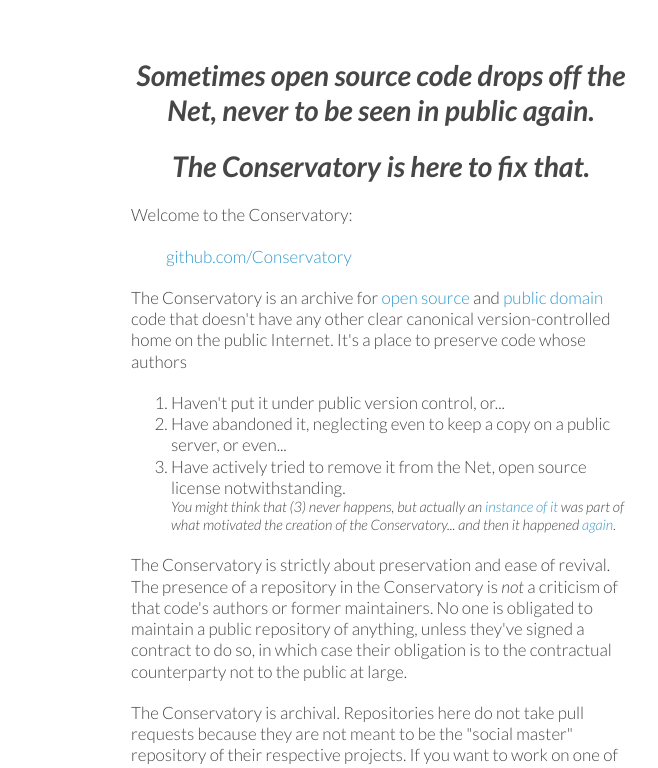
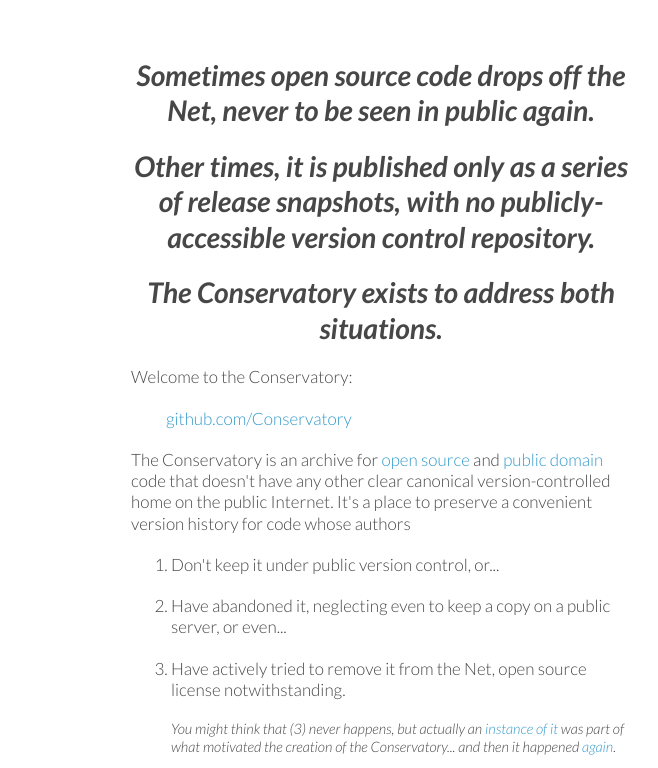
Before and after one commit to Conservatory/conservatory.github.io, a plain HTML site: page index.html in a window 1280 px wide. Shown: the top 768 px of the page, 439-1097 px from the left. Drawn offline with Linux system fonts and the light colour scheme.

Commit message:
Describe mission more completely
Expand the summary at the top of the home page to explain both aspects
of the mission, and tweak wording and format elsewhere to match.

```diff
--- a/index.html
+++ b/index.html
@@ -24,19 +24,21 @@
 
 <p style="text-align: center; font-size: 167%; font-weight: bold; font-style: italic;" >Sometimes open source code drops off the Net, never to be seen in public again.</p>
 
-<p style="text-align: center; font-size: 167%; font-weight: bold; font-style: italic;" >The Conservatory is here to fix that.</p>
+<p style="text-align: center; font-size: 167%; font-weight: bold; font-style: italic;" >Other times, it is published only as a series of release snapshots, with no publicly-accessible version control repository.</p>
+
+<p style="text-align: center; font-size: 167%; font-weight: bold; font-style: italic;" >The Conservatory exists to address both situations.</p>
 
 <p>Welcome to the Conservatory:</p>
 
 <p style="margin-left: 7%;" ><a href="https://github.com/Conservatory">github.com/Conservatory</a></p>
 
-<p>The Conservatory is an archive for <a href="http://opensource.org/definition">open source</a> and <a href="http://opensource.org/faq#public-domain" >public domain</a> code that doesn't have any other clear canonical version-controlled home on the public Internet.  It's a place to preserve code whose authors</p>
+<p>The Conservatory is an archive for <a href="http://opensource.org/definition">open source</a> and <a href="http://opensource.org/faq#public-domain" >public domain</a> code that doesn't have any other clear canonical version-controlled home on the public Internet.  It's a place to preserve a convenient version history for code whose authors</p>
 
 <ol>
-<li>Haven't put it under public version control, or...</li>
-<li>Have abandoned it, neglecting even to keep a copy on a public
-    server, or even...</li>
-<li>Have actively tried to remove it from the Net, open source license notwithstanding.</li>
+<li><p>Don't keep it under public version control, or...</p></li>
+<li><p>Have abandoned it, neglecting even to keep a copy on a public
+    server, or even...</p></li>
+<li><p>Have actively tried to remove it from the Net, open source license notwithstanding.</p></li>
 <p style="font-size: 85%; font-style: italic;" >You might think that (3) never happens, but actually an <a href="https://github.com/Conservatory/openstv/blob/master/README.md">instance of it</a> was part of what motivated the creation of the Conservatory... and then it happened <a href="https://github.com/Conservatory/healthcare.gov-2013-10-01/blob/master/README.md" >again</a>.</p>
 </ol>
 
```
